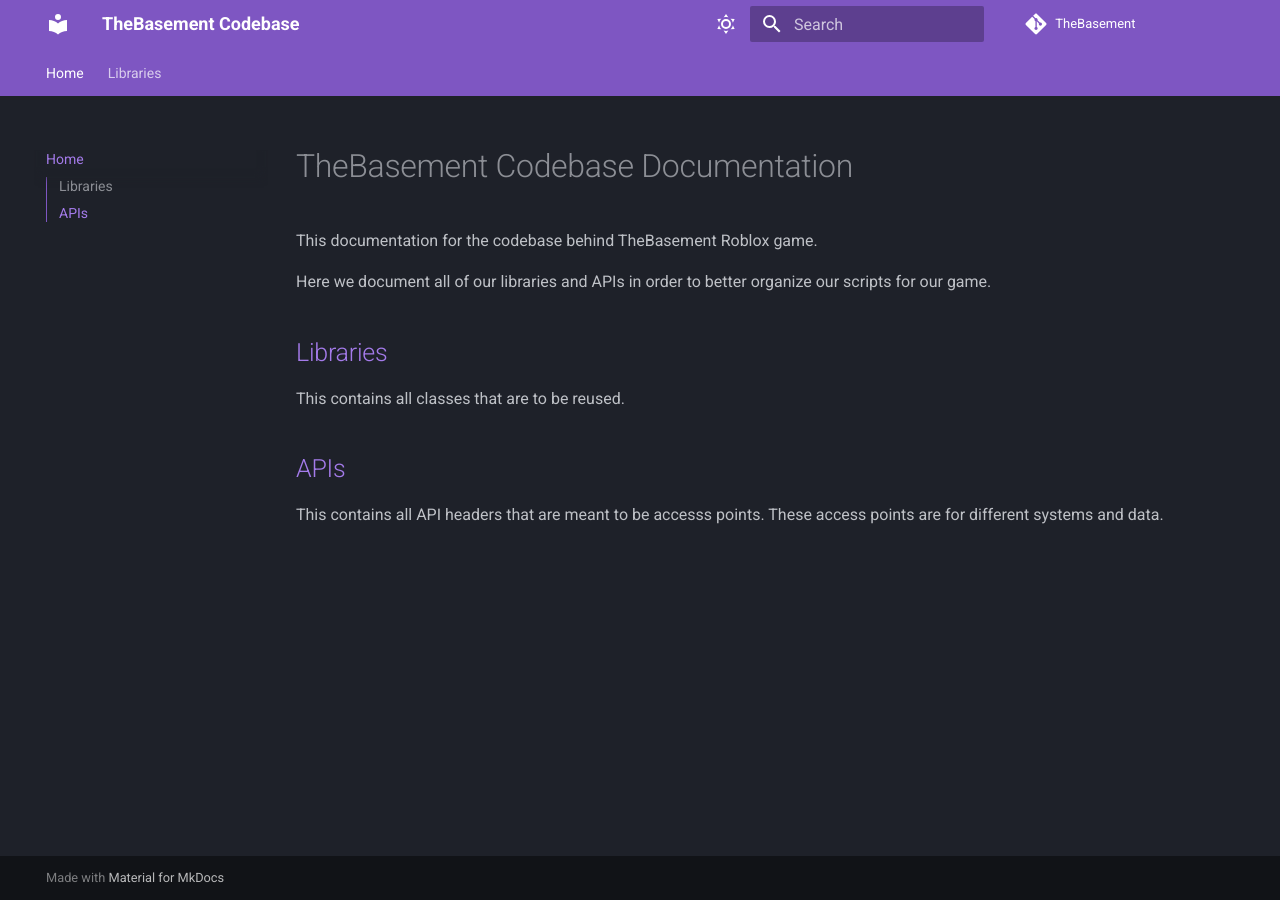
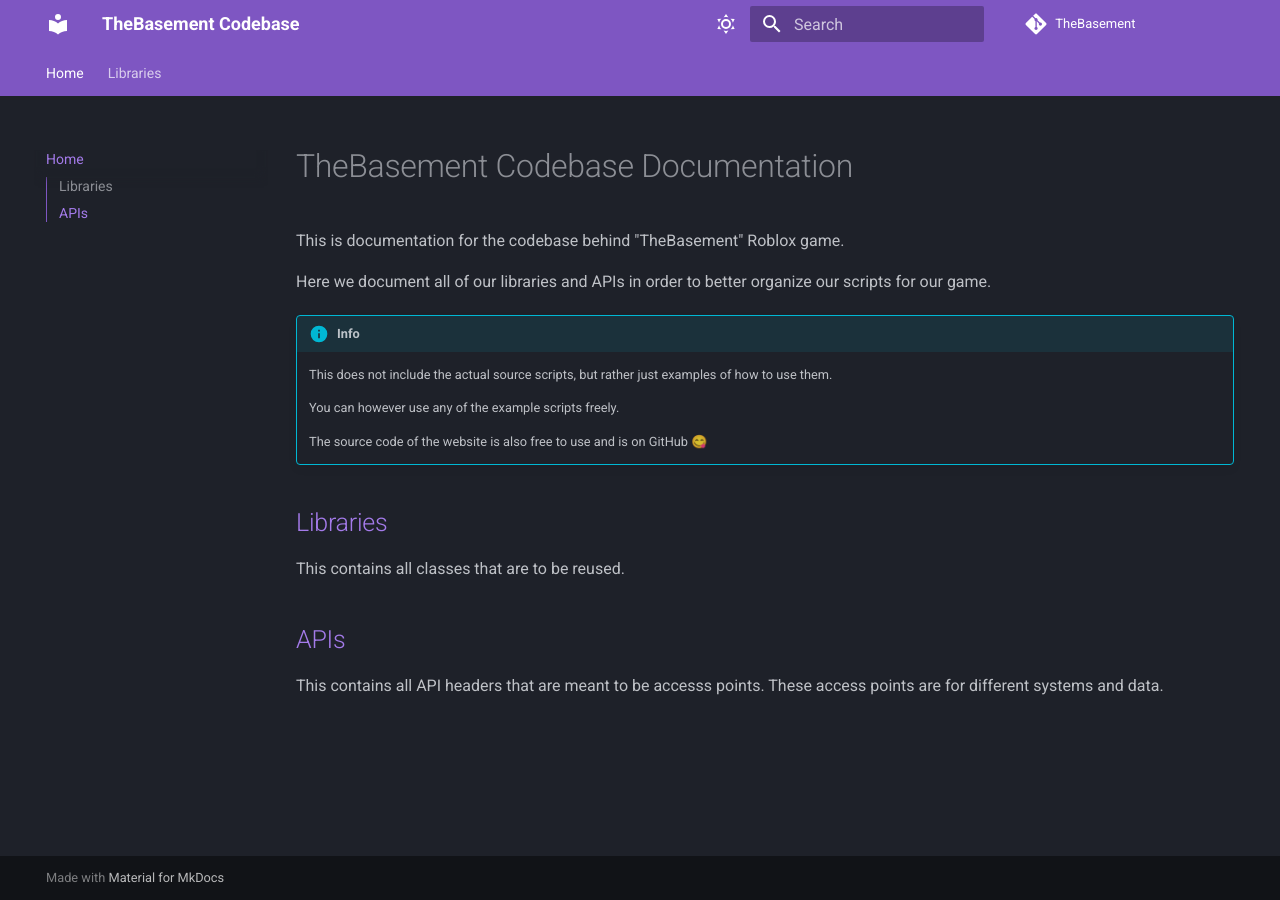
Before and after one commit to JackaBoiGamez/TheBasement, an MkDocs documentation site: the page built from docs/index.md, in a window 1280 px wide. Built offline with MkDocs 1.6.1 and Material for MkDocs 9.7.7, drawn with Linux system fonts in a browser that asks for light colours; comment, search, counter and statistics services are not loaded.

Commit message:
More Context

```diff
--- a/docs/index.md
+++ b/docs/index.md
@@ -1,8 +1,16 @@
 # TheBasement Codebase Documentation
 
-This documentation for the codebase behind TheBasement Roblox game.
+This is documentation for the codebase behind "TheBasement" Roblox game.
 
 Here we document all of our libraries and APIs in order to better organize our scripts for our game.
+
+!!! info "Info"
+
+    This does not include the actual source scripts, but rather just examples of how to use them.
+
+    You can however use any of the example scripts freely.
+
+    The source code of the website is also free to use and is on GitHub 😋
 
 ## [Libraries](/TheBasement/libraries/)
 
```
